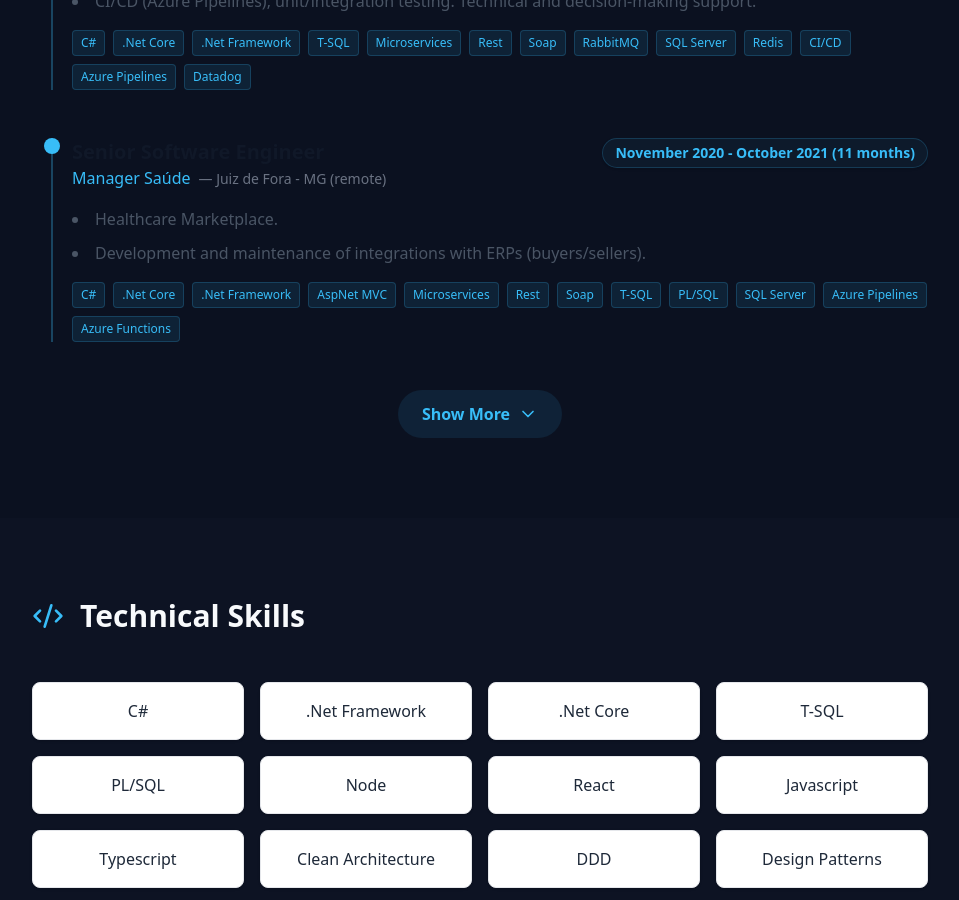
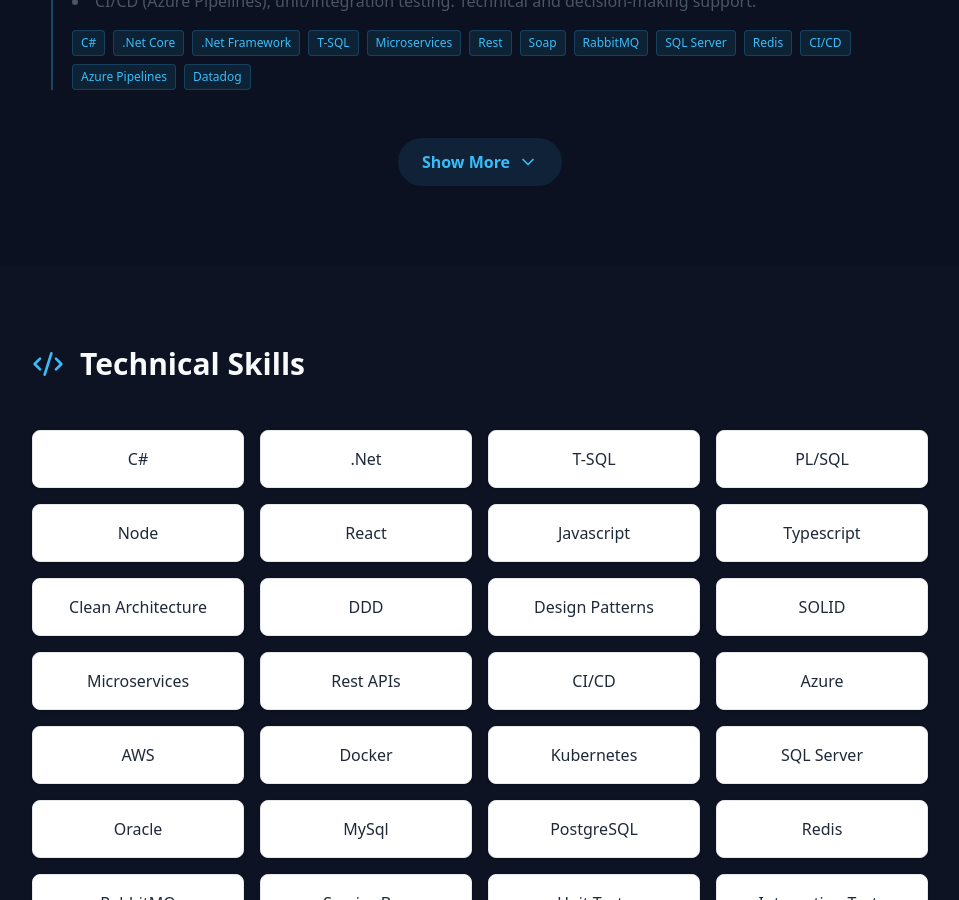
Before and after one commit to daniloitagyba/interactive-resume, a React (Vite) app: page / in a window 1280 px wide. Shown: the part 1900-2800 px from the top of the page, without its empty margins (160-1119 px from the left). Built offline with nearby package versions, Linux system fonts and the light colour scheme.

Commit message:
fix: update experience display logic and refine tech stack in portfolio data

```diff
--- a/src/components/Experience.tsx
+++ b/src/components/Experience.tsx
@@ -21,7 +21,7 @@ const Experience: React.FC = () => {
     setShowAll(!showAll);
   };
 
-  const displayedExperience = showAll ? data.experience : data.experience.slice(0, 3);
+  const displayedExperience = showAll ? data.experience : data.experience.slice(0, 2);
 
   return (
     <section id="experience" className="section-padding">
@@ -98,7 +98,7 @@ const Experience: React.FC = () => {
           </AnimatePresence>
         </motion.div>
 
-        {data.experience.length > 3 && (
+        {data.experience.length > 2 && (
           <motion.div layout className="mt-12 text-center">
             <button
               onClick={toggleShowAll}
--- a/src/constants/data.ts
+++ b/src/constants/data.ts
@@ -66,8 +66,8 @@ export const DATA: Record<'en' | 'pt', PortfolioData> = {
     title: "Senior Software Engineer",
     summary: "With over 15 years of experience in IT, I have built a solid foundation working for a decade with ERP, SQL, and Business Intelligence (BI). For the past 6 years, I have pivoted my career to focus on Back-end software development. I have proven experience in the full software engineering lifecycle, designing and delivering robust solutions across diverse architectures.",
     techStack: [
-      "C#", ".Net Framework", ".Net Core", "T-SQL", "PL/SQL", "Node", "React", "Javascript", "Typescript",
-      "Clean Architecture", "DDD", "Design Patterns", "SOLID", "Microservices", "Rest APIs", "Soap", "Wpf", "SPAs",
+      "C#", ".Net", "T-SQL", "PL/SQL", "Node", "React", "Javascript", "Typescript",
+      "Clean Architecture", "DDD", "Design Patterns", "SOLID", "Microservices", "Rest APIs",
       "CI/CD", "Azure", "AWS", "Docker", "Kubernetes", "SQL Server", "Oracle", "MySql", "PostgreSQL", "Redis",
       "RabbitMQ", "Service Bus", "Unit Tests", "Integration Tests"
     ],
```
